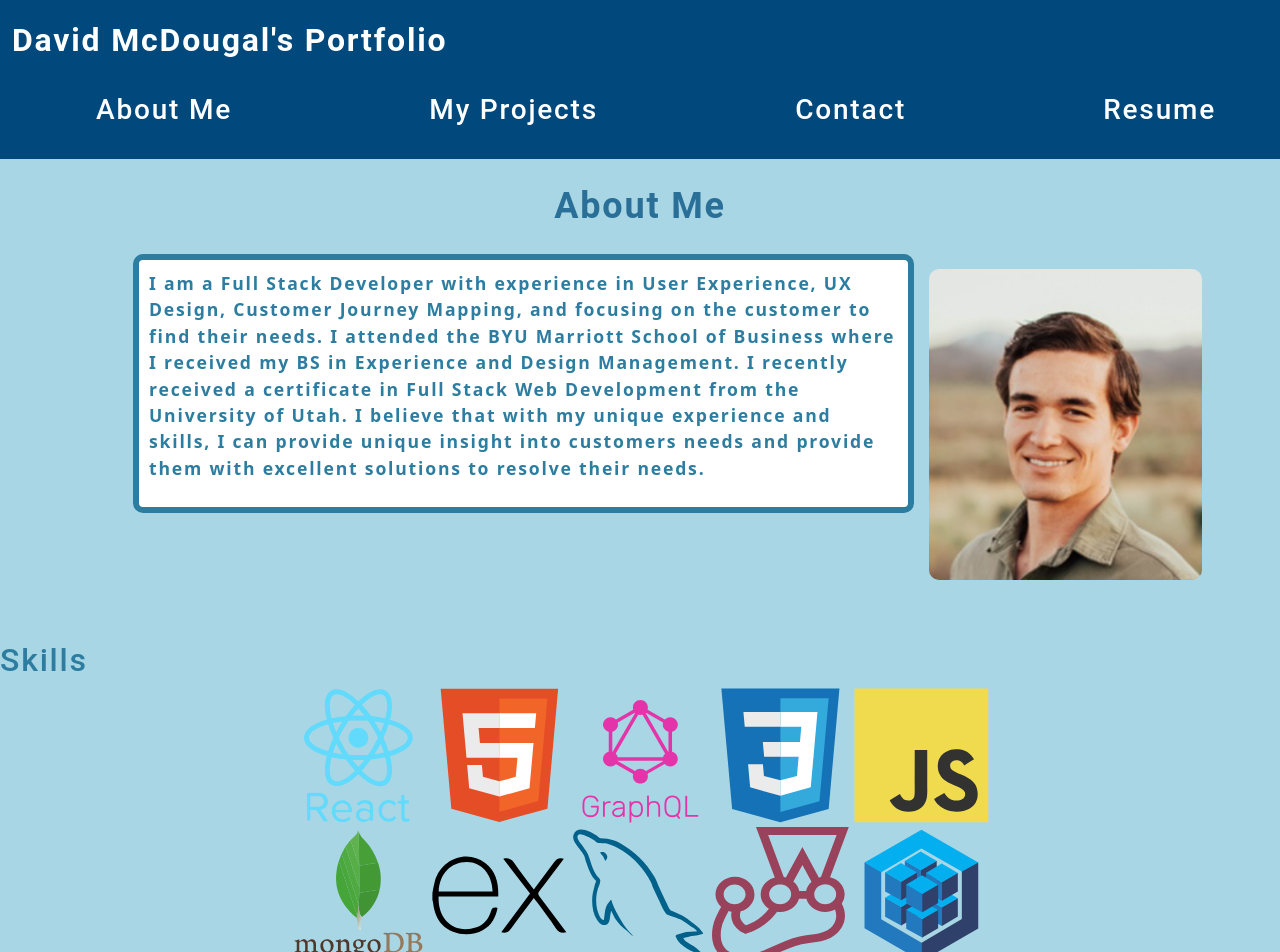
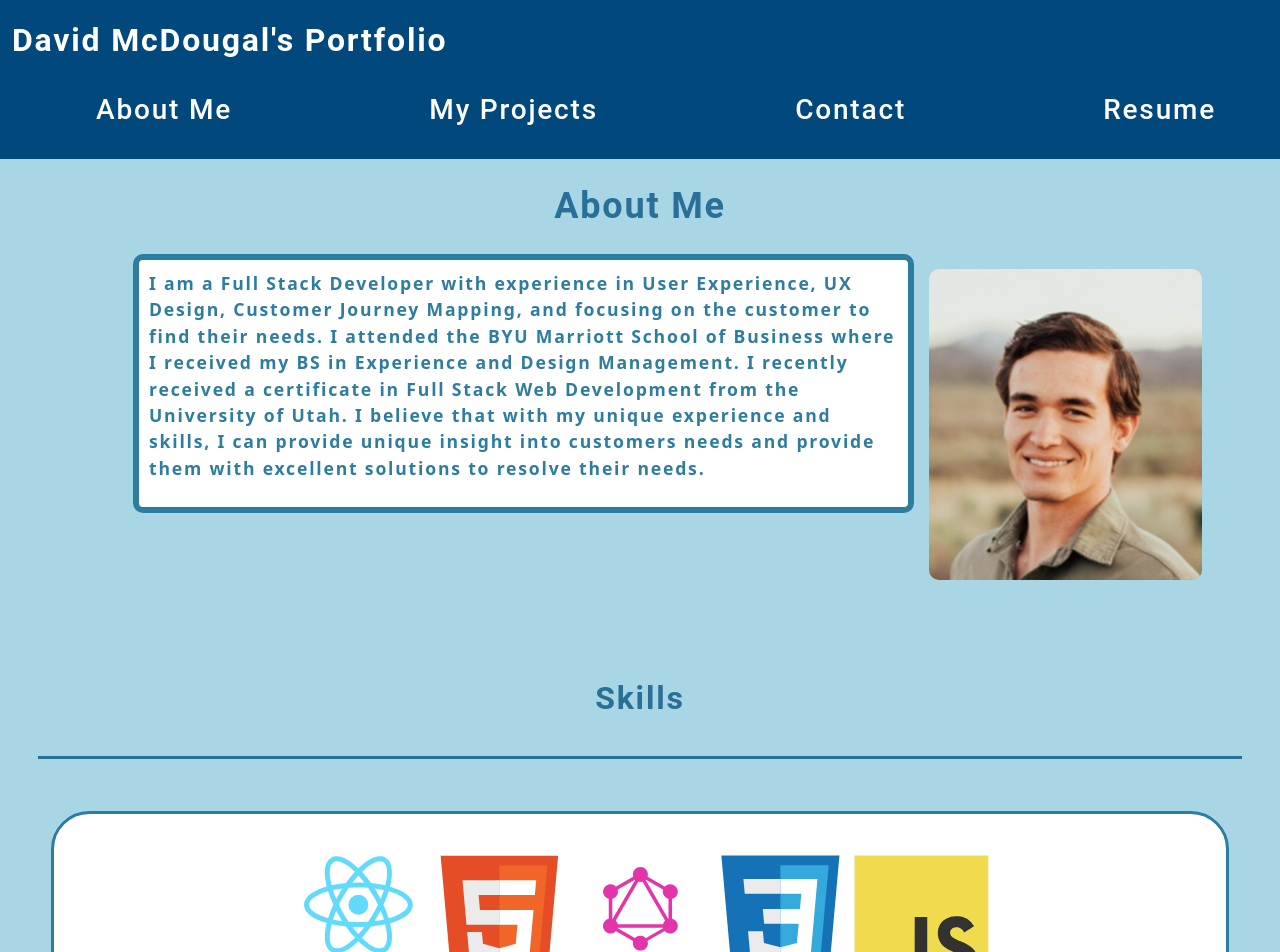
Before and after one commit to davsav16/david-m-portfolio, a React (Create React App) app: page / in a window 1280 px wide. Shown: the top 952 px of the page. Built offline with nearby package versions, Linux system fonts and the light colour scheme.

Commit message:
added skill styling

```diff
--- a/src/index.css
+++ b/src/index.css
@@ -253,6 +253,12 @@ nav  li {
   padding-top: 27px;
 }
 
+#skillTitle {
+  display: flex;
+  justify-content: center;
+  font-weight: bold;
+}
+
 textarea {
 	width: 70%;
 	height: 120px;
@@ -365,6 +371,18 @@ textarea {
 }
 
 /*Skills*/
+
+.skillContainer {
+  background-color: white;
+  margin: 4vw;
+  border-style: solid;
+  border-radius: 3vw;
+}
+
+.skillPad {
+  padding:3vw;
+}
+
 #skills {
   display: flex;
   margin-top: 50px;
```
Also changed, not shown: src/components/About/index.js.
